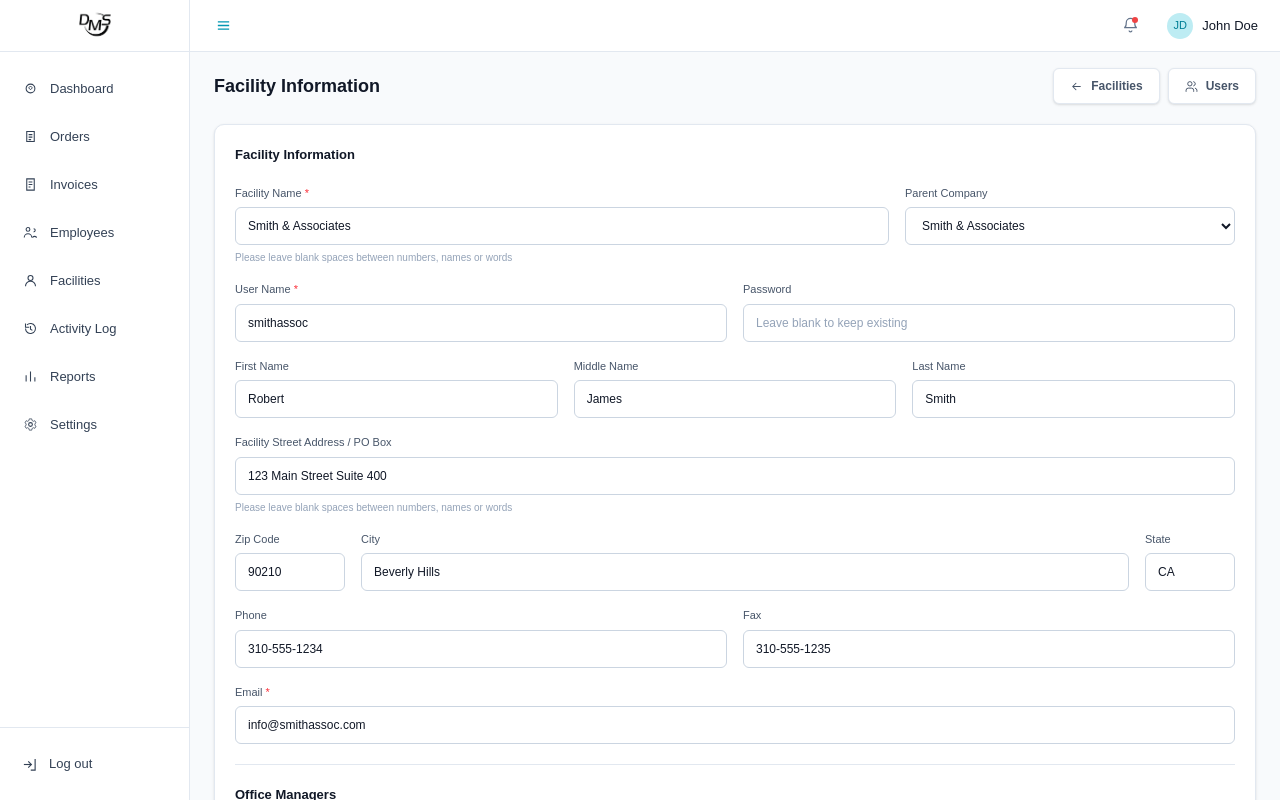
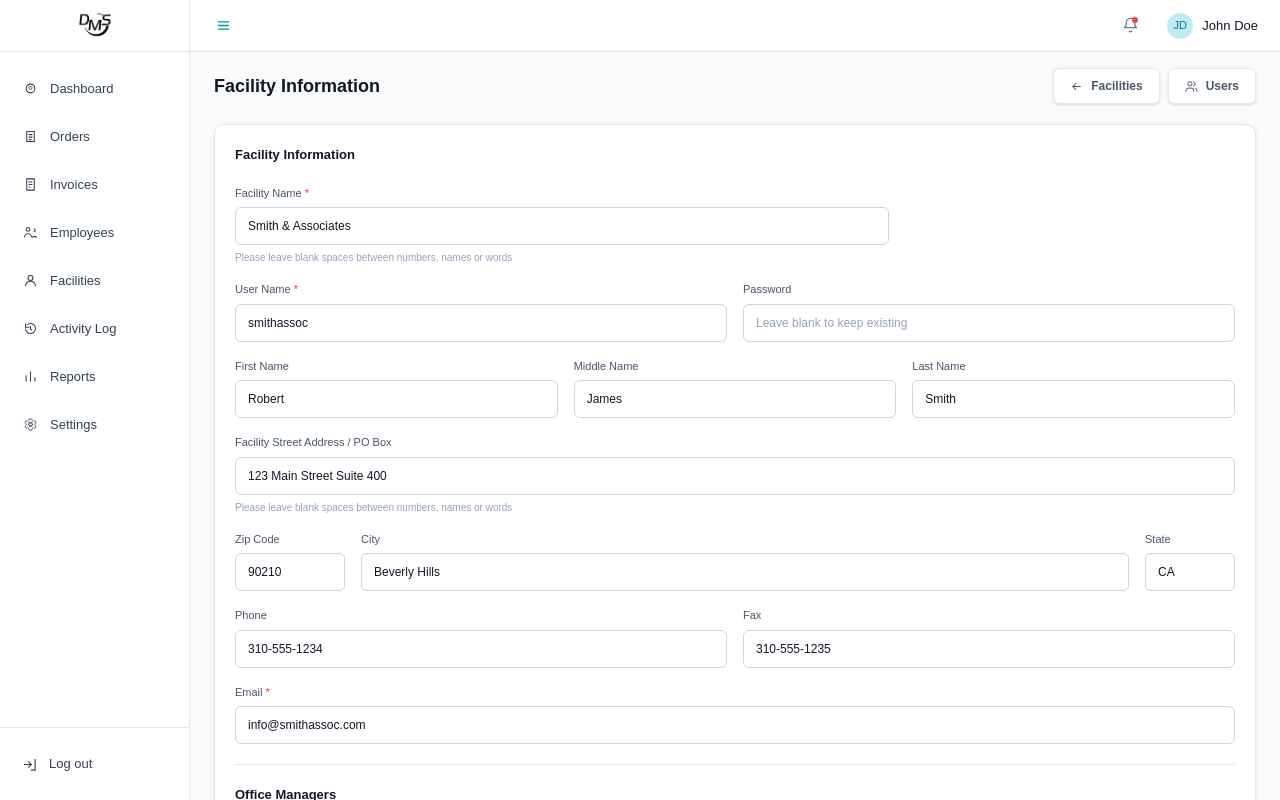
Before and after one commit to Aeliusmd/DMSProject, a Next.js app in the folder frontend/: page /customers/1/info in a window 1280 px wide. Shown: the top 800 px of the page. Built offline with nearby package versions, Linux system fonts and the light colour scheme.

Commit message:
commented parent company in selected facility informations

```diff
--- a/frontend/src/app/(dashboard)/customers/[CustomerId]/info/page.jsx
+++ b/frontend/src/app/(dashboard)/customers/[CustomerId]/info/page.jsx
@@ -304,7 +304,7 @@ export default function FacilityDetailsPage() {
               hint="Please leave blank spaces between numbers, names or words"
             />
 
-            <SelectField
+            {/*<SelectField
               label="Parent Company"
               name="parentCompany"
               value={formData.parentCompany}
@@ -315,7 +315,7 @@ export default function FacilityDetailsPage() {
                 "Pacific Law Partners",
                 "Williams & Co.",
               ]}
-            />
+            />*/}
           </div>
 
           <div className="mt-4 grid grid-cols-1 gap-4 md:grid-cols-2">
```
